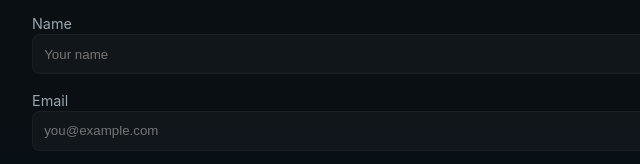
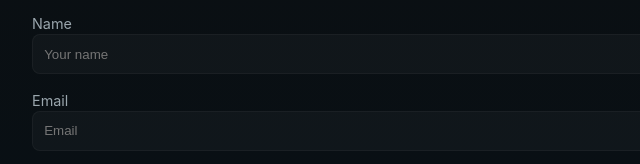
Before and after one commit to JohnCharlieCabilin-27/Portfolio, a plain HTML site: page index.html in a window 1280 px wide. Shown: the part 2566-2730 px from the top of the page, 90-730 px from the left. Drawn offline with Linux system fonts and the light colour scheme.

Commit message:
Emhanced

```diff
--- a/index.html
+++ b/index.html
@@ -189,7 +189,7 @@
             <input id="name" name="name" type="text" placeholder="Your name" required />
 
             <label for="email">Email</label>
-            <input id="email" name="email" type="email" placeholder="you@example.com" required />
+            <input id="email" name="email" type="email" placeholder="Email" required />
 
             <label for="message">Message</label>
             <textarea id="message" name="message" rows="5" placeholder="Short message" required></textarea>
```
